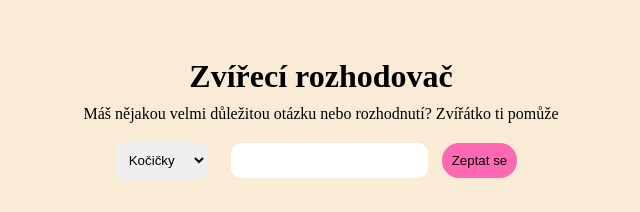
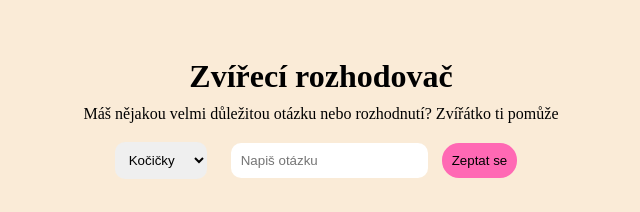
Before and after one commit to sigmaema/kocici-rozhodovac, a plain HTML site: page index.html in a window 1280 px wide. Shown: the whole page, without its empty margins (319-959 px from the left). Drawn offline with Linux system fonts and the light colour scheme.

Commit message:
přidání placeholderu do inputu

```diff
--- a/index.html
+++ b/index.html
@@ -8,7 +8,6 @@
 </head>
 <body>
     <h1>Zvířecí rozhodovač</h1>
-
     <p>Máš nějakou velmi důležitou otázku nebo rozhodnutí? Zvířátko ti pomůže</p>
     <div>
         <select name="zviratka" id="vyberZviratko">
@@ -17,7 +16,7 @@
             <option value="kralicci">Králíčci</option>
             <option value="kuzlatka">Kůzlátka</option>
         </select>
-        <input type="text">
+        <input type="text" placeholder="Napiš otázku">
         <button id="cudlik">Zeptat se</button>
     </div>
     <img src="" alt="" id="obrazekKocicky">
```
